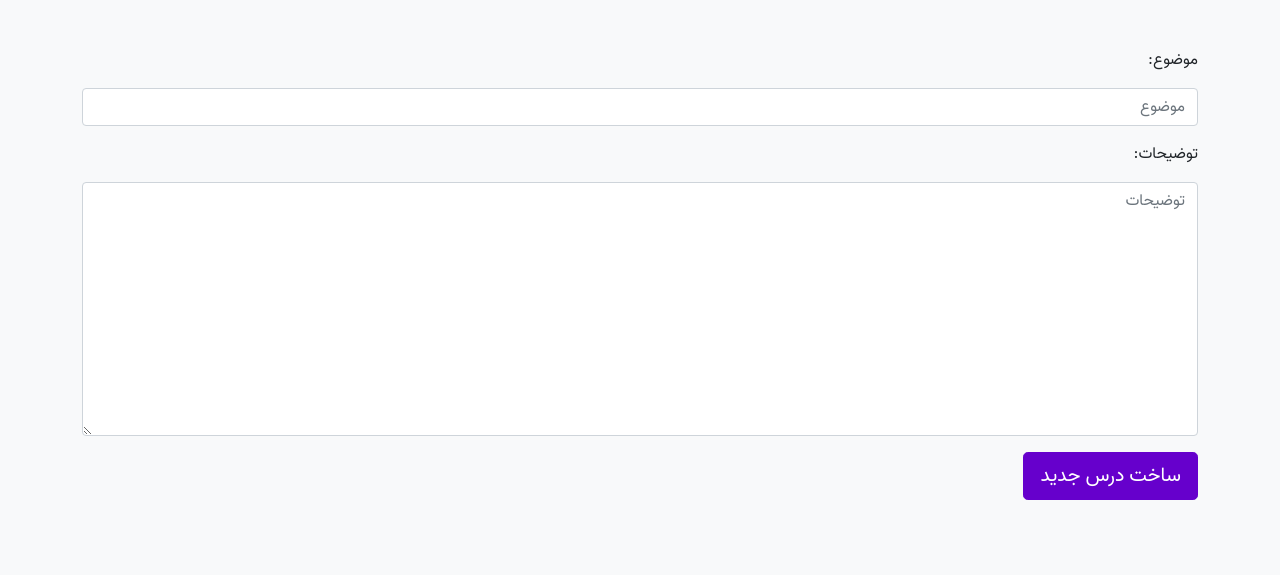
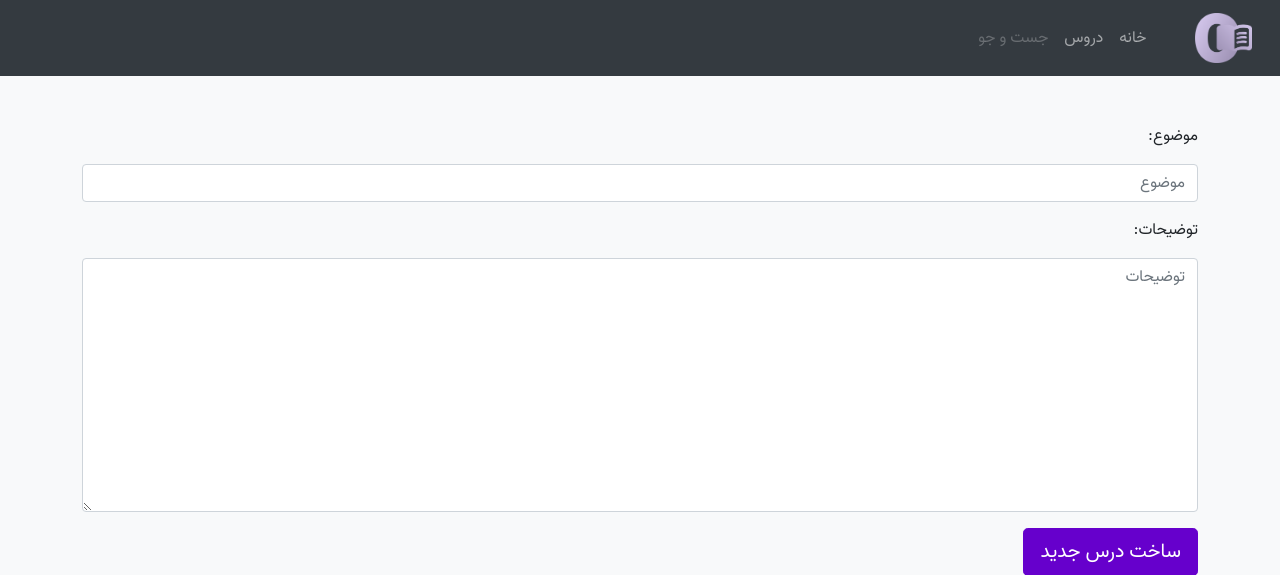
Before and after one commit to motahharm/course-notes, a Django app: page /new_course/ in a window 1280 px wide. Shown: the top 575 px of the page. Run offline with Django 3.2, Linux system fonts and the light colour scheme; the visitor is signed in with stand-in values (Sample User, id 1); some libraries are stand-ins or nearby versions.

Commit message:
add back in pages

```diff
--- /dev/null
+++ b/core/templates/includes/header.html
@@ -0,0 +1,33 @@
+<nav class="navbar navbar-expand-lg navbar-dark bg-dark">
+  <div class="container-fluid">
+    <a class="navbar-brand" href="#">
+      <img src="/static/img/icon.png" height="50px" alt="Course">
+    </a>
+    <button class="navbar-toggler" type="button" data-bs-toggle="collapse" data-bs-target="#navbarNav" aria-controls="navbarNav" aria-expanded="false" aria-label="Toggle navigation">
+      <span class="navbar-toggler-icon"></span>
+    </button>
+    <div class="collapse navbar-collapse" id="navbarNav">
+      <ul class="navbar-nav">
+        <li class="nav-item">
+          <a class="nav-link" aria-current="page" href="{% url 'index' %}">خانه</a>
+        </li>
+        <li class="nav-item">
+          <a class="nav-link" href="{% url 'courses' %}">دروس</a>
+        </li>
+        <li class="nav-item">
+          <a class="nav-link disabled">جست و جو</a>
+        </li>
+        {% if request.path == '/new_lesson/' %}
+        <li class="nav-item me-left">
+          <a class="btn btn-outline-light btn-lg" href="{% url 'lessons' %}?course_id={{course.id}}">بازگشت</a>
+        </li>
+        {% endif %}
+        {% if request.path == '/lessons/' %}
+        <li class="nav-item me-left">
+          <a class="btn btn-outline-light btn-lg" href="{% url 'courses' %}?course_id={{course.id}}">بازگشت</a>
+        </li>
+        {% endif %}
+      </ul>
+    </div>
+  </div>
+</nav>
--- a/core/templates/layout/base.html
+++ b/core/templates/layout/base.html
@@ -21,7 +21,7 @@
 
 <body>
   <header>
-    <!-- Header -->
+    {% include 'includes/header.html' %}
   </header>
   <main>
     <div class="container my-5">
--- a/core/templates/lessons.html
+++ b/core/templates/lessons.html
@@ -16,8 +16,11 @@
     <div class="card-body">
       <h3 class="card-text">{{ lesson.key|linebreaks }}</h3>
       <p class="card-text">{{ lesson.value|linebreaks }}</p>
+      <a href="#" class="btn btn-outline-primary btn-sm">
+        تغییر
+      </a>
         <a href="#" class="btn btn-primary btn-sm">
-          تغییر
+          کاوش
         </a>
     </div>
   </div>
--- a/web/views.py
+++ b/web/views.py
@@ -11,16 +11,16 @@ def context_load():
   # context['messages'].append('این نسخه بتا می‌باشد. | motahharmokfi@gmail.com')
   return context
 
-context = context_load()
-
 # For Add New Message:
 # context['messages'].append('Message')
 
 def index_view(request):
+  context = context_load()
   return render(request, 'index.html', context)
 
 @login_required(login_url="/login/")
 def courses_view(request):
+  context = context_load()
   coures_models = models.course_model.objects.filter(author=request.user)
   page = Paginator(coures_models, 5)
   page_num = request.GET.get('page', 1)
@@ -30,6 +30,7 @@ def courses_view(request):
 
 @login_required(login_url="/login/")
 def lessons_view(request):
+  context = context_load()
   if int(request.GET.get('course_id')) is not None:
     course_model = models.course_model.objects.filter(author=request.user).get(id=request.GET.get('course_id'))
     lesson_model = models.lesson_model.objects.filter(course=course_model)
@@ -40,6 +41,7 @@ def lessons_view(request):
 
 @login_required(login_url="/login/")
 def new_course_view(request):
+  context = context_load()
   form = forms.create_course_form(request.POST or None)
 
   if request.method == "POST":
@@ -59,6 +61,7 @@ def new_course_view(request):
 
 @login_required(login_url="/login/")
 def new_lesson_view(request):
+  context = context_load()
   course = models.course_model.objects.filter(author=request.user).get(id=request.GET.get('course_id'))
 
   form = forms.create_lesson_form(request.POST or None)
@@ -76,10 +79,12 @@ def new_lesson_view(request):
 
   context['form'] = forms.create_lesson_form
   context['cta'] = 'ایجاد سوال'
+  context['course'] = course
   return render(request, 'new_form.html', context)
 
 
 def login_view(request):
+  context = context_load()
   form = forms.LoginForm(request.POST or None)
 
   if request.method == "POST":
@@ -96,5 +101,6 @@ def login_view(request):
   return render(request, 'login.html', context)
 
 def logout_view(request):
+  context = context_load()
   logout(request)
   return redirect('/')
```
Also changed, not shown: core/static/img/icon.png (added).
